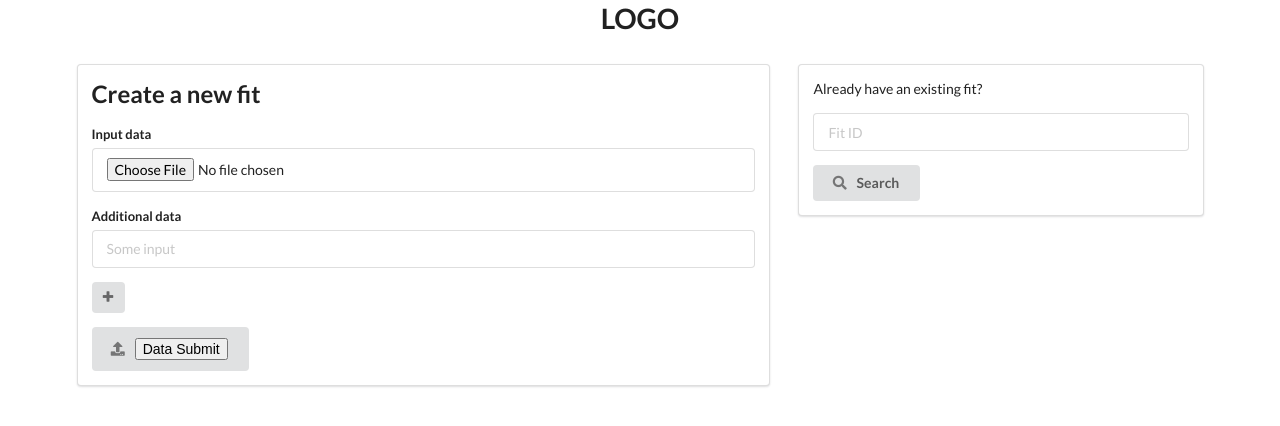
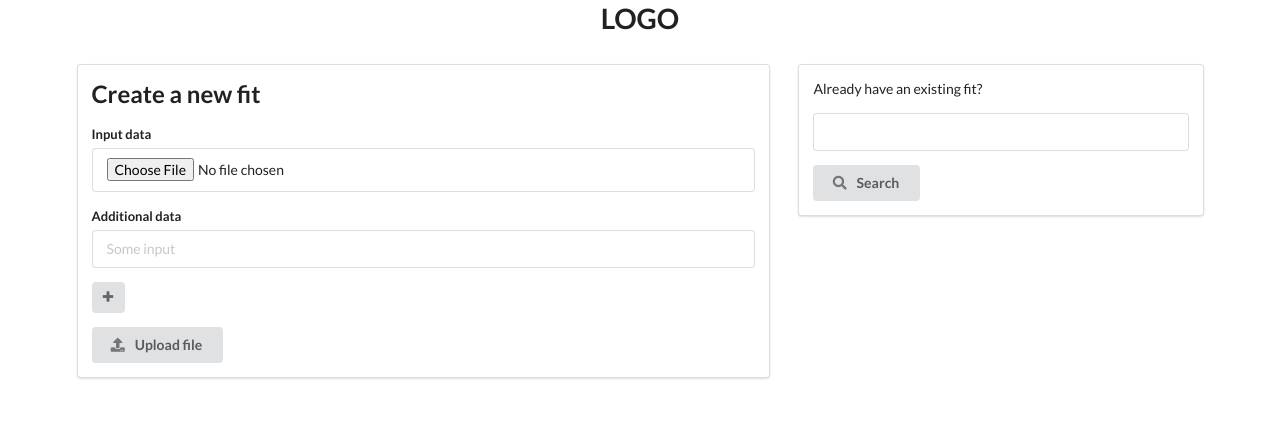
Before and after one commit to whimo/promobot, a Flask app: page / in a window 1280 px wide. Shown: the top 426 px of the page. Run offline with Flask 2, Linux system fonts and the light colour scheme; some libraries are stand-ins or nearby versions.

Commit message:
Buttons update

```diff
--- a/app/forms.py
+++ b/app/forms.py
@@ -5,12 +5,9 @@ from wtforms import IntegerField, SubmitField
 
 class DataForm(FlaskForm):
     file_data = FileField(validators=[FileRequired()])
-    data_submit = SubmitField()
-
 
 class FitSearchForm(FlaskForm):
     fit_id = IntegerField()
-    fit_search_submit = SubmitField()
 
 
 _categories = ['Shave Prep',
--- a/app/templates/index.html
+++ b/app/templates/index.html
@@ -7,9 +7,11 @@
             <h2>Create a new fit</h2>
 
             <form class="ui form" method="post">
+                {{ fileform.hidden_tag() }}
+
                 <div class="field">
                     <label>Input data</label>
-                    <input type="file">
+                    {{ fileform.file_data() }}
                 </div>
 
                 <div class="field">
@@ -23,10 +25,10 @@
                     </div>
                 </div>
 
-                <div class="ui button">
+                <button class="ui button" name="data-submit" value="Upload file" type="submit">
                     <i class="upload icon"></i>
-                    {{ fileform.data_submit() }}
-                </div>
+                    <label>Upload file</label>
+                </button>
             </form>
         </div>
     </div>
@@ -35,14 +37,16 @@
         <div class="ui segment">
             <p>Already have an existing fit?</p>
             <form class="ui form" method="post">
+                {{ searchform.hidden_tag() }}
+
                 <div class="field">
-                    <input placeholder="Fit ID">
+                    {{ searchform.fit_id() }}
                 </div>
 
-                <div class="ui button">
+                <button class="ui button" name="data-submit" value="Search" type="submit">
                     <i class="search icon"></i>
-                    Search
-                </div>
+                    <label>Search</label>
+                </button>
             </form>
         </div>
     </div>
--- a/app/views.py
+++ b/app/views.py
@@ -1,26 +1,29 @@
 from . import app
-from flask import render_template, redirect, url_for, flash
+from flask import render_template, redirect, url_for, flash, request, abort
 from .models import Fit
 from .forms import DataForm, FitSearchForm
 
 
-@app.route('/')
+@app.route('/', methods=['GET', 'POST'])
 def index():
     fileform = DataForm()
     searchform = FitSearchForm()
 
-    if fileform.data_submit.data and fileform.validate_on_submit():
+    if request.form.get('data-submit') == 'Upload file' and fileform.validate_on_submit():
         return 'file sent'
-
-    elif searchform.fit_search_submit.data and searchform.validate_on_submit():
-        return redirect(url_for('show_fit', id=searchform.fit_id))
+    elif request.form.get('data-submit') == 'Search' and searchform.validate_on_submit():
+        return redirect(url_for('show_fit', id=searchform.fit_id.data))
+    else:
+        print(fileform.errors)
+        print(searchform.errors)
 
     return render_template('index.html',
-                            fileform=fileform,
-                            searchform=searchform,
-                            title='Main Page')
+                           fileform=fileform,
+                           searchform=searchform,
+                           title='Main Page')
 
-@app.route('/fit/<id>')
+
+@app.route('/fit/<id>', methods=['GET', 'POST'])
 def show_fit(id):
     fit = Fit.query.filter_by(id=id).first()
 
@@ -28,10 +31,11 @@ def show_fit(id):
         abort(404)
 
     return render_template(
-                'fit.html',
-                fit=fit,
-                title='Fit #'+str(fit.id)
-            )
+        'fit.html',
+        fit=fit,
+        title='Fit #' + str(fit.id)
+    )
+
 
 @app.route('/418')
 def about():
```
Also changed, not shown: 1 other file.
